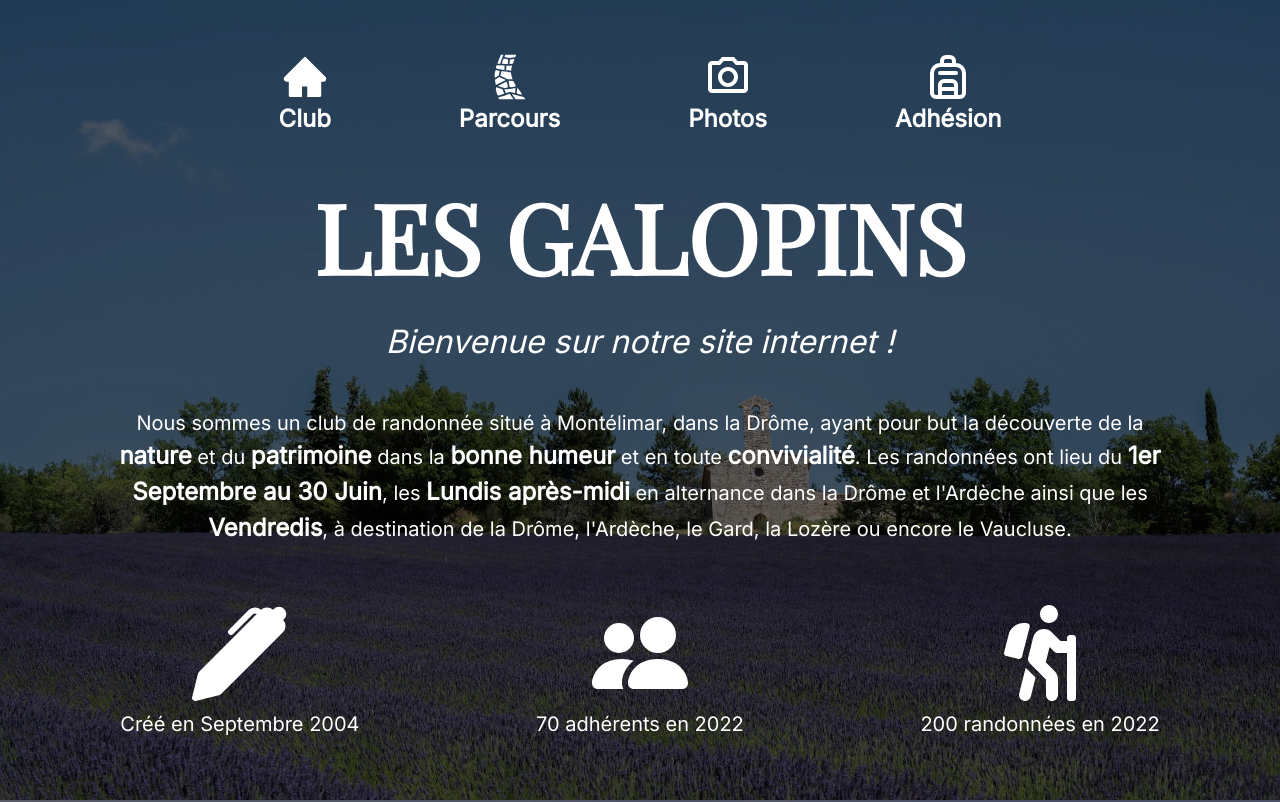
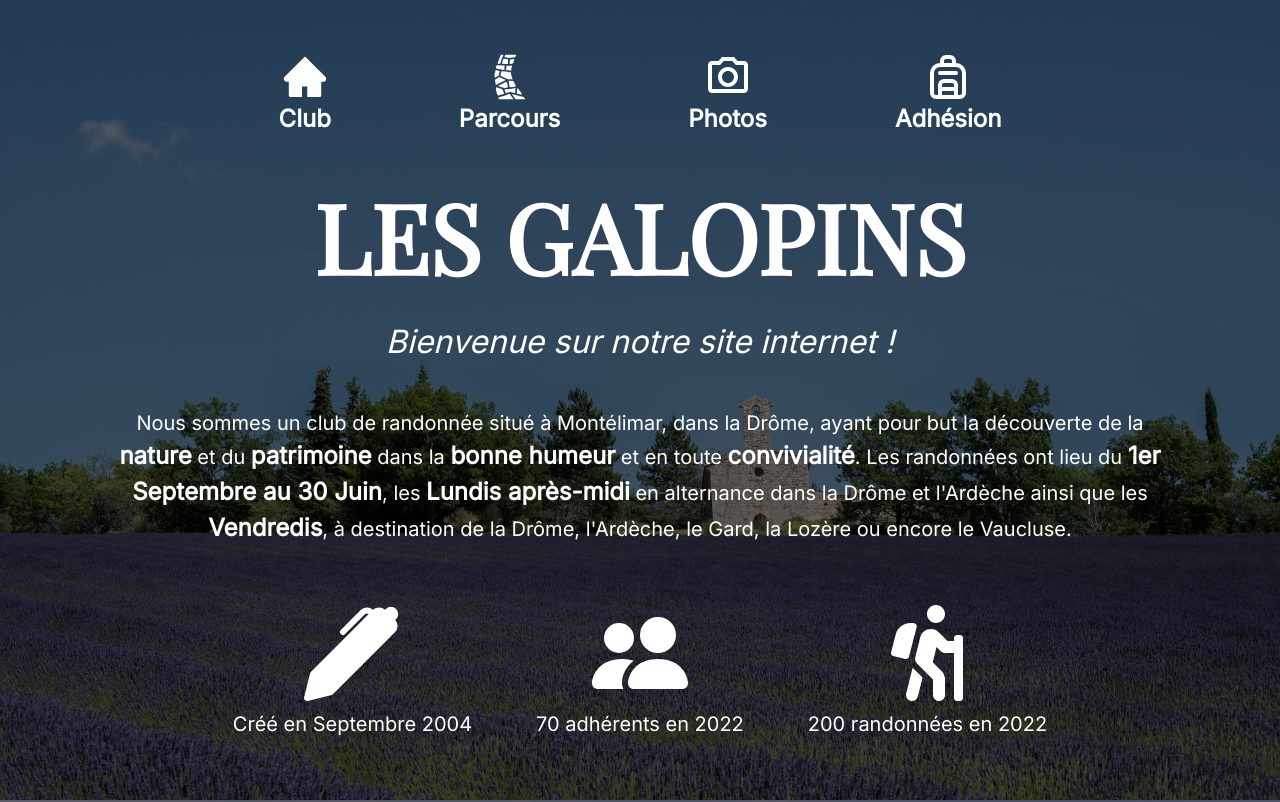
Before and after one commit to SebastienLaurentt/Galopins, a Vue app: page / in a window 1280 px wide. Shown: the top 802 px of the page. Built offline with nearby package versions, Linux system fonts and the light colour scheme.

Commit message:
use now justify-center for md display in ul of home, with gap-x in xl and 2xl display

```diff
--- a/src/sections/Home.tsx
+++ b/src/sections/Home.tsx
@@ -35,7 +35,7 @@ function Home() {
             <h1>LES GALOPINS</h1>
             <h3 className='italic'>Bienvenue sur notre site internet ! </h3>
             <p className='px-4 md:px-20 wideScreen'>Nous sommes un club de randonnée situé à Montélimar, dans la Drôme, ayant pour but la découverte de la <strong>nature</strong> et du <strong>patrimoine</strong> dans la <strong>bonne humeur</strong> et en toute <strong>convivialité</strong>. Les randonnées ont lieu du <strong>1er Septembre au 30 Juin</strong>, les <strong>Lundis après-midi</strong> en alternance dans la Drôme et l'Ardèche ainsi que les <strong>Vendredis</strong>, à destination de la Drôme, l'Ardèche, le Gard, la Lozère ou encore le Vaucluse.  </p>
-            <ul className='flex md:flex-row md:justify-around wideScreen'>
+            <ul className='flex flex-row justify-around md:justify-center xl:gap-x-8 2xl:gap-x-24 wideScreen'>
                     <li>
                         <ClubIcon iconDescription='Créé en Septembre 2004' >
                             <BsFillPenFill className="icon" />
```
